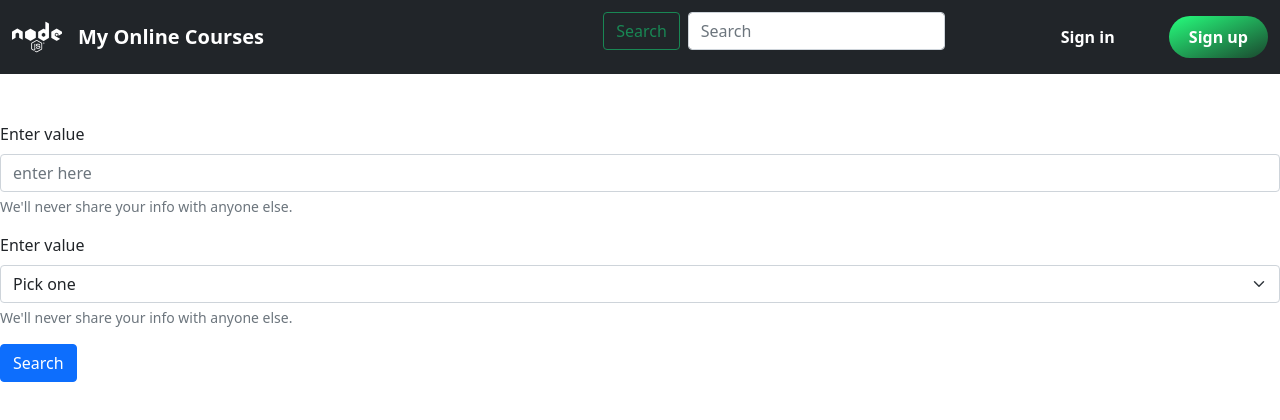
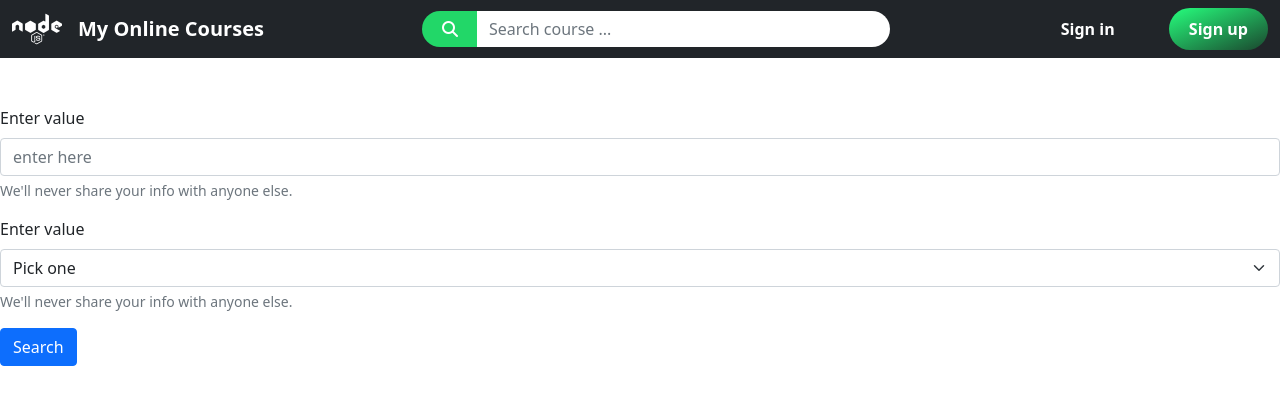
Before and after one commit to DuucNguyen/Node.js, a Node server app: page /search in a window 1280 px wide. Shown: the top 420 px of the page. Run offline with Node 20, Linux system fonts and the light colour scheme; some libraries are stand-ins or nearby versions.

Commit message:
add search bar

```diff
--- a/src/resources/scss/app.scss
+++ b/src/resources/scss/app.scss
@@ -187,6 +187,49 @@ button {
     top: 0;
     z-index: 1000;
 }
+.navbar-search{
+    width: 500px;
+    margin-right: 10em;
+    border-radius: 25px;
+    position: absolute;
+    left: 50%;
+    transform: translate(-50%, -50%);
+}
+.navbar-search-ul{
+    list-style: none;
+}
+.navbar-search-input span{
+    color: white;
+    background-color: #22d768;
+    border: none;
+    border-radius: 25px;
+    padding: 0px 20px;
+}
+.navbar-search-input input{
+    border: none;
+    border-radius: 25px;
+}
+.search-result{
+    background: white;
+    position: absolute;
+    border-radius: 15px;
+    padding: 10px;
+    width: 470px;
+    height: 350px;
+    max-height: 600px;
+    box-shadow: 0 -4px 32px rgba(0, 0, 0, .2);
+    overflow-y: auto;
+}
+.search-result-head{
+}
+.search-result-course a{
+    color: black;
+}
+.search-result-course img{
+    border-radius: 5px;
+    width: 20%;
+    margin-right: 10px;
+}
 
 //create course
 .form-input-img input {
--- a/src/resources/views/partials/header.hbs
+++ b/src/resources/views/partials/header.hbs
@@ -17,46 +17,99 @@
         <div class="collapse navbar-collapse" id="navbarSupportedContent">
             <ul
                 style="width: 100%;"
-                class="navbar-nav me-auto mb-2 mb-lg-0 ml-auto d-flex flex-row-reverse"
+                class="navbar-nav me-auto mb-2 mb-lg-0 ml-auto d-flex flex-row-reverse align-items-center"
             >
-                {{! <li class="nav-item dropdown">
-                    <a
-                        class="nav-link dropdown-toggle ms-auto"
-                        href="#"
-                        id="navbarDropdown"
-                        role="button"
-                        data-bs-toggle="dropdown"
-                        aria-expanded="false"
-                    >
-                        Management
-                    </a>
-                    <ul class="dropdown-menu" aria-labelledby="navbarDropdown">
-                        <li><a class="dropdown-item" href="/courses/create">Create new course</a></li>
-                        <li><a class="dropdown-item" href="/me/stored/courses">My courses</a></li>
-                        <li><a class="dropdown-item" href="/me/stored/news">My News</a></li>
-                        <li><a class="dropdown-item" href="#">Update course</a></li>
-                        <li><hr class="dropdown-divider" /></li>
-                        <li><a class="dropdown-item" href="#">Log out</a></li>
-                    </ul>
-                </li> }}
-                <li class="nav-item mt-1 ms-5">
-                    <div class="navbar-actions mt-1">
+                <li class="nav-item ms-5">
+                    <div class="navbar-actions">
                         <button class="navbar-action-login-btn fw-bold">Sign in</button>
                         <button class="navbar-action-registor-btn fw-bold">Sign up</button>
                     </div>
                 </li>
-                <li class="nav-item mt-1">
-                    <form class="d-flex">
-                        <button class="btn btn-outline-success me-2" type="submit">Search</button>
-                        <input
-                            class="form-control me-5"
-                            type="search"
-                            placeholder="Search"
-                            aria-label="Search"
-                        />
-                    </form>
+                <li class="nav-item me-5">
+                    <div class="navbar-search" id="navbar-search" tabindex="0">
+                        <ul class="navbar-search-ul">
+                            <li>
+                                <div class="input-group navbar-search-input">
+                                    <span class="input-group-text" id="basic-addon1"><i
+                                            class="fa-solid fa-magnifying-glass"
+                                        ></i></span>
+                                    <input
+                                        type="text"
+                                        class="form-control"
+                                        id="search-input"
+                                        placeholder="Search course ..."
+                                        aria-label="Search course ..."
+                                        aria-describedby="basic-addon1"
+                                    />
+                                </div>
+                            </li>
+                            <li>
+                                <div
+                                    style="display: none;"
+                                    class="search-result mt-2"
+                                    id="search-result"
+                                >
+                                    <div class="search-result-head">
+                                        <span><i class="fa-solid fa-magnifying-glass"></i>
+                                            Result for
+                                            <span id="search-value-append"></span>
+                                        </span>
+                                    </div>
+                                    <hr />
+                                    <div class="search-result-body">
+                                        {{#each courses}}
+                                            <div class="search-result-course">
+                                                <div class="m-2">
+                                                    <a
+                                                        href="/courses/{{slug}}"
+                                                        class="a-img text-decoration-none fs-6 d-flex"
+                                                    >
+                                                        <img
+                                                            src="{{actualImagePath}}"
+                                                            alt="{{name}}"
+                                                        />
+                                                        <span class="mb-2">{{name}}</span><br />
+                                                    </a>
+                                                </div>
+                                            </div>
+                                        {{else}}
+                                            <div>
+                                                <span>
+                                                    No result
+                                                </span>
+                                            </div>
+                                        {{/each}}
+                                    </div>
+                                    <hr />
+                                </div>
+                            </li>
+                        </ul>
+                    </div>
                 </li>
             </ul>
         </div>
     </div>
 </nav>
+<script>
+
+    document.addEventListener("DOMContentLoaded", function () {
+            var searchInputContainer = document.getElementById("navbar-search");
+            var searchInput = document.getElementById("search-input");
+            var searchResult = document.getElementById("search-result");
+
+            searchInputContainer.addEventListener("focus", function () {
+                searchResult.style.display = "block";
+            });
+
+            searchInput.addEventListener("blur", function () {
+                searchResult.style.display = "none";
+            });
+            searchInput.addEventListener("input", function () {
+                searchResult.style.display = "block";
+                var valueAppend = document.getElementById("search-value-append");
+                valueAppend.textContent = searchInput.value;
+
+            });
+    });
+
+</script>
```
Also changed, not shown: src/resources/views/me/test.html (+10 -0 lines), src/public/css/app.css, 4 other files.
